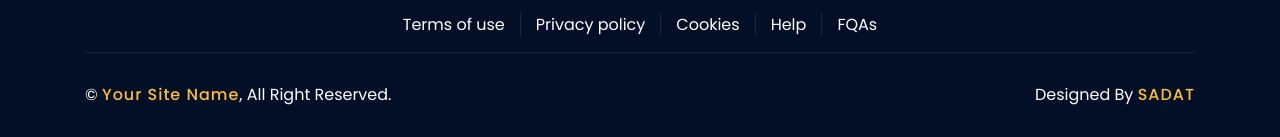
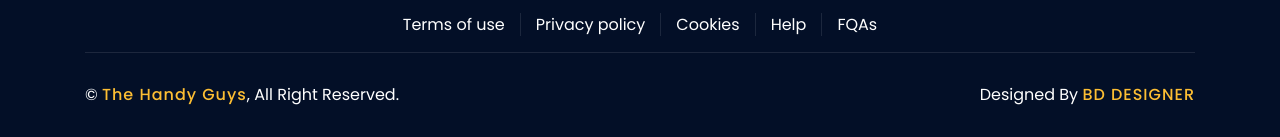
Before and after one commit to Sadat1133/Construction, a plain HTML site: page blog.html in a window 1280 px wide. Shown: the part 2176-2313 px from the top of the page. Drawn offline with nearby package versions, Linux system fonts and the light colour scheme.

Commit message:
Update blog.html

```diff
--- a/blog.html
+++ b/blog.html
@@ -2,7 +2,7 @@
 <html lang="en">
     <head>
         <meta charset="utf-8">
-        <title>Builderz - Construction Company Website Template</title>
+        <title>The Handy Guys</title>
         <meta content="width=device-width, initial-scale=1.0" name="viewport">
         <meta content="Construction Company Website Template" name="keywords">
         <meta content="Construction Company Website Template" name="description">
@@ -36,7 +36,7 @@
                         <div class="col-lg-4 col-md-12">
                             <div class="logo">
                                 <a href="index.html">
-                                    <h1>Builderz</h1>
+                                    <img src="img/logo.png" alt="">
                                     <!-- <img src="img/logo.jpg" alt="Logo"> -->
                                 </a>
                             </div>
@@ -345,10 +345,10 @@
                 <div class="container copyright">
                     <div class="row">
                         <div class="col-md-6">
-                            <p>&copy; <a href="#">Your Site Name</a>, All Right Reserved.</p>
+                            <p>&copy; <a href="#">The Handy Guys</a>, All Right Reserved.</p>
                         </div>
                         <div class="col-md-6">
-                            <p>Designed By <a href="http://www.fiverr.com/s2/7b90de907d">SADAT</a></p>
+                            <p>Designed By <a href="#">BD DESIGNER</a></p>
                         </div>
                     </div>
                 </div>
```
